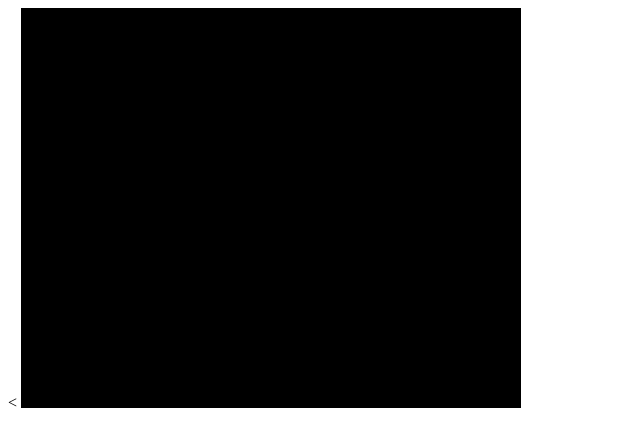
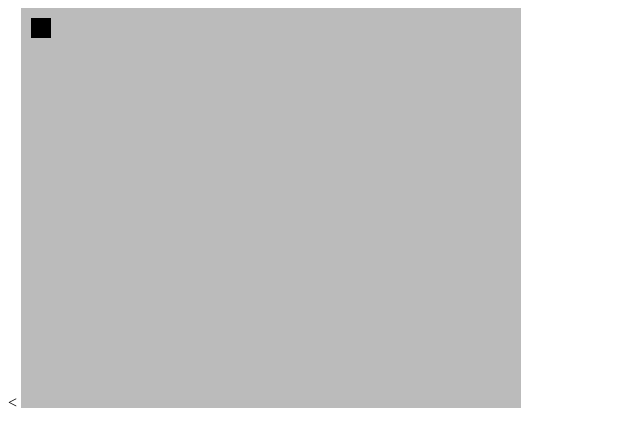
Before and after one commit to sbackus/RobotFindsKitten, a plain HTML site: page index.html in a window 1280 px wide. Shown: the whole page, without its empty margins (0-640 px from the left). Drawn offline with Linux system fonts and the light colour scheme.

Commit message:
make a robot that can move around using arrow keys

```diff
--- a/game.js
+++ b/game.js
@@ -2,6 +2,15 @@ var canvas = document.getElementById("gameCanvas");
 var context = canvas.getContext("2d");
 
 var keys = [];
+
+var width = 500, height = 400, speed = 5
+
+var robot = {
+	x: 10,
+	y: 10,
+	width: 20,
+	height: 20
+};
 
 window.addEventListener("keydown", function(e){
 	keys[e.keyCode] = true;
@@ -18,13 +27,23 @@ function game(){
 }
 
 function update(){
-	if(keys[38]) console.log("up")
+	if(keys[38]) robot.y-=speed;
+	if(keys[40]) robot.y+=speed;
+	if(keys[37]) robot.x-=speed;
+	if(keys[39]) robot.x+=speed;
+
+	if(robot.x < 0) robot.x = 0;
+	if(robot.y < 0) robot.y = 0;
+	if(robot.x > width-robot.width) robot.x = width-robot.width;
+	if(robot.y > height-robot.height) robot.y = height-robot.height;
+
 }
 
 function render(){
-
+	context.clearRect(0, 0, width, height);
+	context.fillRect(robot.x, robot.y, robot.width, robot.height)
 }
 
 setInterval(function(){
 	game();
-}, 1000/30)
+}, 1000/60)
--- a/styles.css
+++ b/styles.css
@@ -1,3 +1,3 @@
 #gameCanvas {
-	background-color: #000;
+	background-color: #bbb;
 }
```
